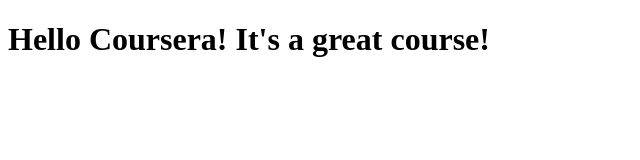
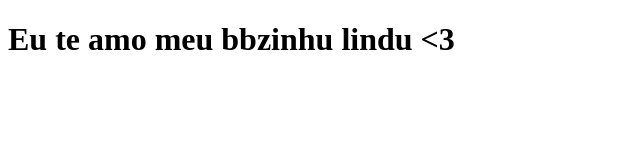
Before and after one commit to assadams/coursera-test, a plain HTML site: page site/index.html in a window 1280 px wide. Shown: the whole page, without its empty margins (0-640 px from the left). Drawn offline with Linux system fonts and the light colour scheme.

Commit message:
Uma brincadeirinha

```diff
--- a/site/index.html
+++ b/site/index.html
@@ -6,6 +6,6 @@
 	<title>Hello Coursera!</title>
 </head>
 <body>
-<h1>Hello Coursera! It's a great course!</h1>
+<h1>Eu te amo meu bbzinhu lindu <3</h1>
 </body>
 </html>
```
